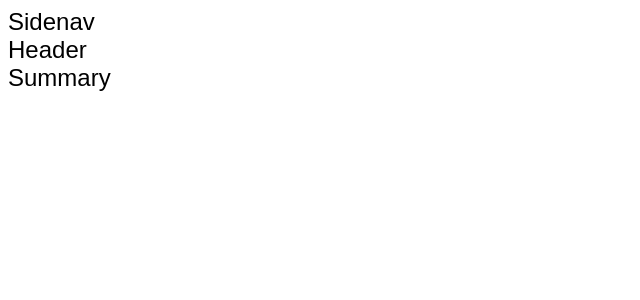
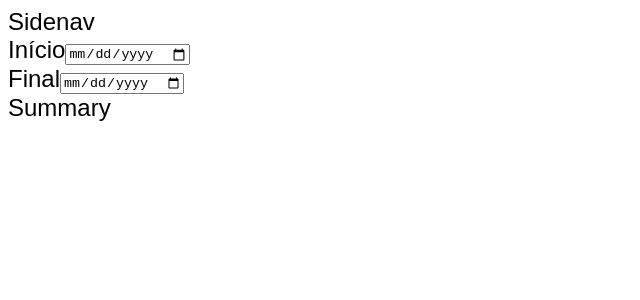
Before and after one commit to allangdasilva/projeto-fintech, a React (Vite) app: page / in a window 1280 px wide. Shown: the top 300 px of the page, without its empty margins (0-640 px from the left). Built offline with nearby package versions, Linux system fonts and the light colour scheme; no server answers.

Commit message:
Componentes para o input de data criado

```diff
--- /dev/null
+++ b/src/components/DateInput.tsx
@@ -0,0 +1,17 @@
+import React from "react";
+
+type IDateInput = React.ComponentProps<"input"> & {
+  label: string;
+};
+const DateInput = ({ label, ...props }: IDateInput) => {
+  return (
+    <>
+      <div>
+        <label htmlFor={props.id}>{label}</label>
+        <input type="date" {...props} />
+      </div>
+    </>
+  );
+};
+
+export default DateInput;
--- /dev/null
+++ b/src/components/DateRange.tsx
@@ -0,0 +1,28 @@
+import React from "react";
+import DateInput from "./DateInput";
+
+const DateRange = () => {
+  const [inicio, setInicio] = React.useState("");
+  const [final, setFinal] = React.useState("");
+
+  return (
+    <>
+      <form onSubmit={(event) => event.preventDefault()}>
+        <DateInput
+          label="Início"
+          id="inicio"
+          value={inicio}
+          onChange={({ target }) => setInicio(target.value)}
+        />
+        <DateInput
+          label="Final"
+          id="final"
+          value={final}
+          onChange={({ target }) => setFinal(target.value)}
+        />
+      </form>
+    </>
+  );
+};
+
+export default DateRange;
--- a/src/components/Header.tsx
+++ b/src/components/Header.tsx
@@ -1,9 +1,11 @@
-import React from "react";
-import { useData } from "../context/DataContext";
+import DateRange from "./DateRange";
 
 const Header = () => {
-  const { data } = useData();
-  return <div>Header</div>;
+  return (
+    <>
+      <DateRange />
+    </>
+  );
 };
 
 export default Header;
```
